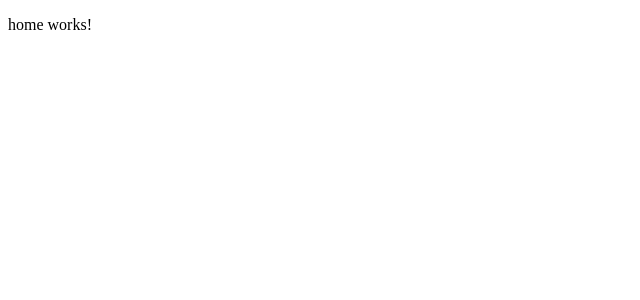
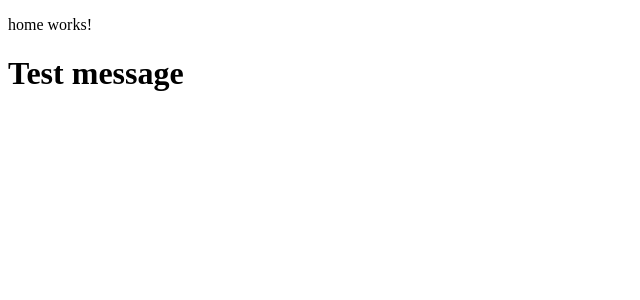
Before and after one commit to ridvanc/ridvancetin.com-template, an Angular app: page / in a window 1280 px wide. Shown: the top 300 px of the page, without its empty margins (0-640 px from the left). Built offline with nearby package versions, Linux system fonts and the light colour scheme.

Commit message:
change homehtml

```diff
--- a/src/app/home/home.component.html
+++ b/src/app/home/home.component.html
@@ -1,3 +1,6 @@
 <p>
   home works!
 </p>
+<h1>
+  Test message
+</h1>
```
